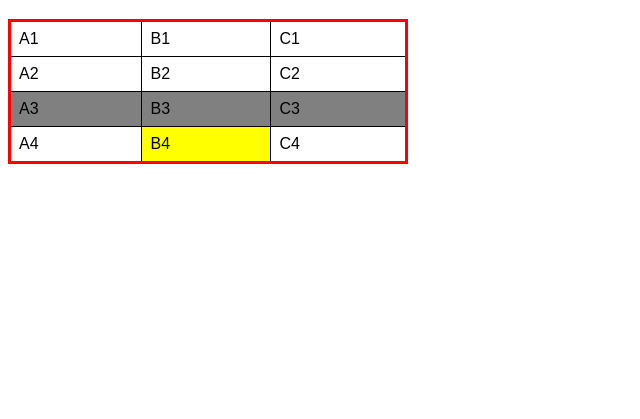
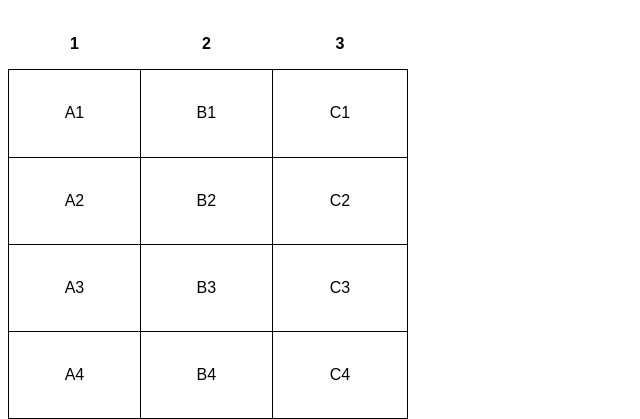
Before and after one commit to RosiestSloth/Estudos-de-html, a plain HTML site: page Exercícios/ex025/tabela001.html in a window 1280 px wide. Shown: the part 61-480 px from the top of the page, without its empty margins (0-640 px from the left). Drawn offline with Linux system fonts and the light colour scheme.

Commit message:
Alinhando ao centro verticalmente
Aqui, alinho os textos verticalmente na tabela.

```diff
--- a/Exercícios/ex025/tabela001.html
+++ b/Exercícios/ex025/tabela001.html
@@ -11,21 +11,15 @@
 
         table {
             width: 400px;
+            height: 400px;
             border-collapse: collapse;
-            border: 3px solid red;
         }
 
         table tr td {
             border: 1px solid black;
             padding: 8px;
-        }
-
-        tr.linha{
-            background-color: gray;
-        }
-
-        td.dado {
-            background-color: yellow;
+            text-align: center;/* Alinhamento horizontal*/
+            vertical-align: middle;
         }
     </style>
 </head>
@@ -42,6 +36,11 @@
                 table data = dado da tabela
     -->
     <table>
+        <tr>
+            <th>1</th>
+            <th>2</th>
+            <th>3</th>
+        </tr>
         <tr>
             <td>A1</td>
             <td>B1</td>
```
